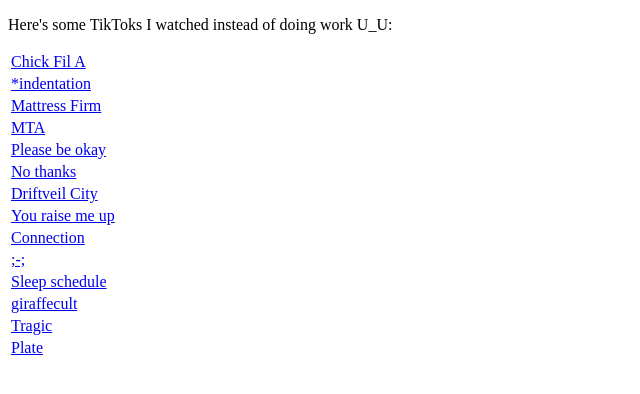
After one commit to kzhao18/1006-final, a Flask app: page /distraction in a window 1280 px wide. The commit adds this page. Shown: the top 394 px of the page, without its empty margins (0-640 px from the left). Run offline with Flask 2, Linux system fonts and the light colour scheme.

Commit message:
Finished last webpage

```diff
--- a/kz2335-final/app.py
+++ b/kz2335-final/app.py
@@ -20,9 +20,9 @@ def home():
 def test():
     return render_template("1006.html")
 
-"""@app.route("/assignments")
+@app.route("/distraction")
 def assignments():
-    return render_template("assignments.html")"""
+    return render_template("distraction.html")
 
 @app.route("/classes")
 def classes():
--- /dev/null
+++ b/kz2335-final/templates/distraction.html
@@ -0,0 +1,54 @@
+<!DOCTYPE html>
+<html>
+    <head>
+        <!--specifies title of the page !-->
+        <title>Procrastination Station</title>
+    <head>
+    <body>
+    <p>Here's some TikToks I watched instead of doing work U_U:</p>
+    <table style="width:100%">
+      <tr>
+        <td><a href="https://vm.tiktok.com/T25wtL/">Chick Fil A</a></td>
+      </tr>
+      <tr>
+        <td><a href="https://vm.tiktok.com/T2HdMb/">*indentation</a></td>
+      </tr>
+      <tr>
+        <td><a href="https://vm.tiktok.com/T2VkGU/">Mattress Firm</a></td>
+      </tr>
+      <tr>
+        <td><a href="https://vm.tiktok.com/T2a68y/">MTA</a></td>
+      </tr>
+      <tr>
+        <td><a href="https://vm.tiktok.com/T2hU4c/">Please be okay</a></td>
+      </tr>
+      <tr>
+        <td><a href="https://vm.tiktok.com/T2yJyr/">No thanks</a></td>
+      </tr>
+      <tr>
+        <td><a href="https://vm.tiktok.com/T2SY1F/">Driftveil City</a></td>
+      </tr>
+      <tr>
+        <td><a href="https://vm.tiktok.com/T2H1X9/">You raise me up</a></td>
+      </tr>
+      <tr>
+        <td><a href="https://vm.tiktok.com/T2gYwQ/">Connection</a></td>
+      </tr>
+      <tr>
+        <td><a href="https://vm.tiktok.com/T2khGy/">;-;</a></td>
+      </tr>
+      <tr>
+        <td><a href="https://vm.tiktok.com/T2xHax/">Sleep schedule</a></td>
+      </tr>
+      <tr>
+        <td><a href=" https://vm.tiktok.com/T2mPyQ/">giraffecult</a></td>
+      </tr>
+      <tr>
+        <td><a href="https://vm.tiktok.com/T2A3aj/">Tragic</a></td>
+      </tr>
+      <tr>
+        <td><a href="https://vm.tiktok.com/T2ku5p/">Plate</a></td>
+      </tr>
+    </table>
+    </body>
+</html>
--- a/kz2335-final/templates/index.html
+++ b/kz2335-final/templates/index.html
@@ -10,8 +10,8 @@
     <p><img src="/static/image.jpg" alt="pic_of_katrina" width="230" height="300"></p>
     <p>Grade: Sophomore</p>
     <p>Major: Computer Science</p>
-    <p><a href="/classes">Click to see my classes</a></p>
-    <p><a href="/assignments">Go to Assignments</a></p>
+    <p><a href="/classes">My classes</a></p>
+    <p><a href="/distraction">Procrastination Station</a></p>
     <p><a href="https://www.buzzfeed.com/summeranne/64-perfect-photos-of-dogs-wearing-sunglasses">Click to see Cool Dogs!</a></p>
     </body>
 </html>
```
Also changed, not shown: kz2335-final/templates/assignments.html (+27 -6 lines).
